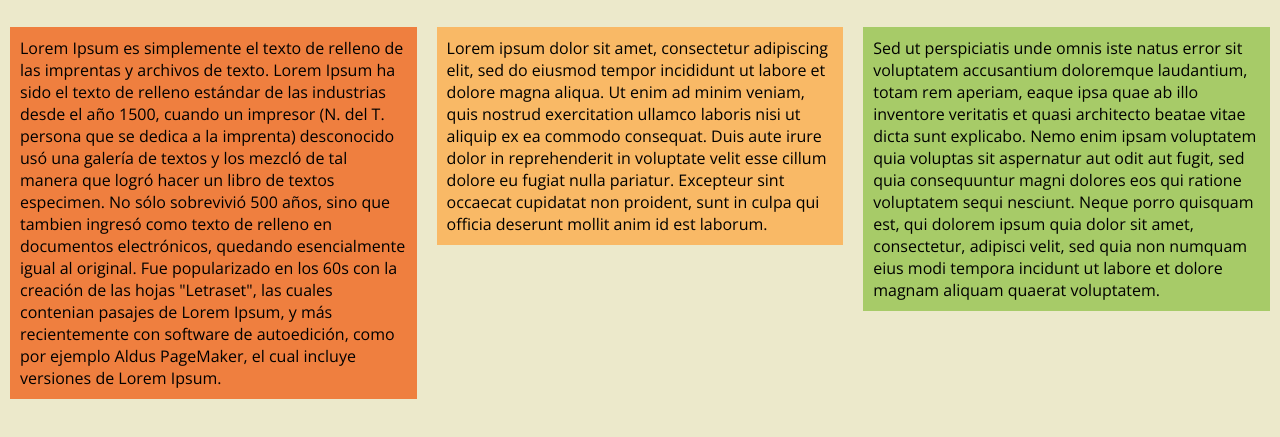
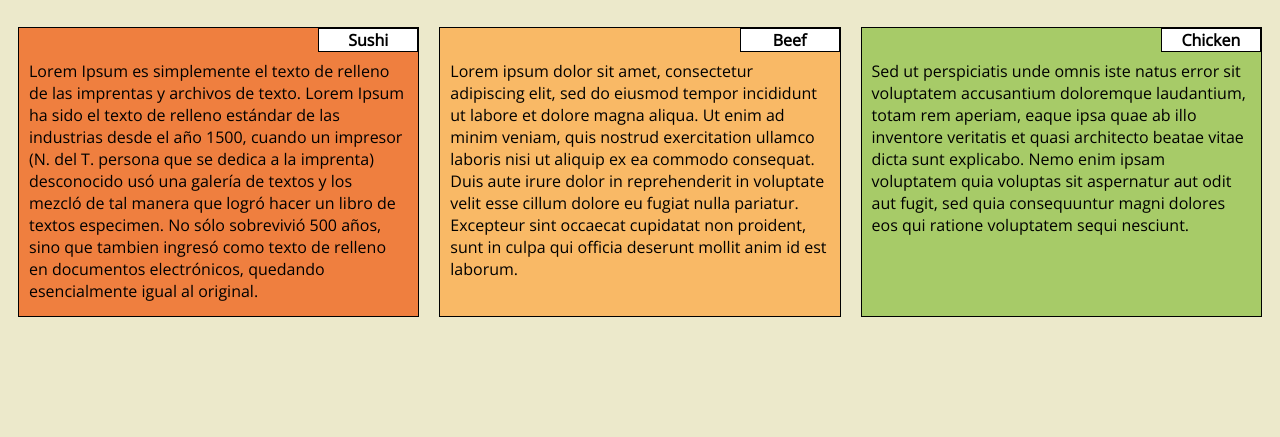
Before and after one commit to ceov95/homeworks, a plain HTML site: page index.html in a window 1280 px wide. Shown: the part 61-498 px from the top of the page. Drawn offline with nearby package versions, Linux system fonts and the light colour scheme.

Commit message:
Latest updates

```diff
--- a/css/style.css
+++ b/css/style.css
@@ -1,6 +1,4 @@
 *{
-	margin: 0;
-	padding: 0;
 	box-sizing: border-box;
 }
 
@@ -18,24 +16,61 @@ h1{
 p{
 	padding: 10px;
 	margin: 10px;
-	clear: left;
+	clear: both;
+	height: 290px;
+	overflow: hidden;
+	position: relative;
+	border: 1px solid black;
+}
+
+.alto{
+	height: 300px;
+	float: left;
 }
 
 #p1{
 	background-color: #ef7f3f;
-	float: left;
-	height: 100%;
 }
 
 #p2{
 	background-color: #f9b966;
-	float: left;
-	height: 100%;
 }
 
 #p3{
 	background-color: #a7cb68;
-	float: left;
+}
+
+#sushi{
+	float: right;
+	position: absolute;
+	top: 0;
+	right: 0;
+	border: 0.5px solid black;
+	width: 100px;
+	text-align: center;
+	background-color: white;
+}
+
+#beef{
+	float: right;
+	position: absolute;
+	top: 0;
+	right: 0;
+	border: 0.5px solid black;
+	width: 100px;
+	text-align: center;
+	background-color: white;
+}
+
+#chicken{
+	float: right;
+	position: absolute;
+	top: 0;
+	right: 0;
+	border: 0.5px solid black;
+	width: 100px;
+	text-align: center;
+	background-color: white;
 }
 
 /* Simple Responsive Framework. */
--- a/index.html
+++ b/index.html
@@ -10,16 +10,18 @@
 <body>
 <h1>Our Menu</h1>
 <div class="row">
-	<div class="col-lg-4 col-md-6">
+	<div class="col-lg-4 col-md-6 alto">
 		<p id="p1">
-			Lorem Ipsum es simplemente el texto de relleno de las imprentas y archivos de texto. Lorem Ipsum ha sido el texto de relleno estándar de las industrias desde el año 1500, cuando un impresor (N. del T. persona que se dedica a la imprenta) desconocido usó una galería de textos y los mezcló de tal manera que logró hacer un libro de textos especimen. No sólo sobrevivió 500 años, sino que tambien ingresó como texto de relleno en documentos electrónicos, quedando esencialmente igual al original. Fue popularizado en los 60s con la creación de las hojas "Letraset", las cuales contenian pasajes de Lorem Ipsum, y más recientemente con software de autoedición, como por ejemplo Aldus PageMaker, el cual incluye versiones de Lorem Ipsum.
+			<span id="sushi"><b>Sushi</b></span><br>Lorem Ipsum es simplemente el texto de relleno de las imprentas y archivos de texto. Lorem Ipsum ha sido el texto de relleno estándar de las industrias desde el año 1500, cuando un impresor (N. del T. persona que se dedica a la imprenta) desconocido usó una galería de textos y los mezcló de tal manera que logró hacer un libro de textos especimen. No sólo sobrevivió 500 años, sino que tambien ingresó como texto de relleno en documentos electrónicos, quedando esencialmente igual al original.
 		</p>
 	</div>
-	<div class="col-lg-4 col-md-6">
-		<p id="p2">Lorem ipsum dolor sit amet, consectetur adipiscing elit, sed do eiusmod tempor incididunt ut labore et dolore magna aliqua. Ut enim ad minim veniam, quis nostrud exercitation ullamco laboris nisi ut aliquip ex ea commodo consequat. Duis aute irure dolor in reprehenderit in voluptate velit esse cillum dolore eu fugiat nulla pariatur. Excepteur sint occaecat cupidatat non proident, sunt in culpa qui officia deserunt mollit anim id est laborum.</p>
+	<div class="col-lg-4 col-md-6 alto">
+		<p id="p2">
+		<span id="beef"><b>Beef</b></span><br>Lorem ipsum dolor sit amet, consectetur adipiscing elit, sed do eiusmod tempor incididunt ut labore et dolore magna aliqua. Ut enim ad minim veniam, quis nostrud exercitation ullamco laboris nisi ut aliquip ex ea commodo consequat. Duis aute irure dolor in reprehenderit in voluptate velit esse cillum dolore eu fugiat nulla pariatur. Excepteur sint occaecat cupidatat non proident, sunt in culpa qui officia deserunt mollit anim id est laborum.</p>
 	</div>
-	<div class="col-lg-4">
-		<p id="p3">Sed ut perspiciatis unde omnis iste natus error sit voluptatem accusantium doloremque laudantium, totam rem aperiam, eaque ipsa quae ab illo inventore veritatis et quasi architecto beatae vitae dicta sunt explicabo. Nemo enim ipsam voluptatem quia voluptas sit aspernatur aut odit aut fugit, sed quia consequuntur magni dolores eos qui ratione voluptatem sequi nesciunt. Neque porro quisquam est, qui dolorem ipsum quia dolor sit amet, consectetur, adipisci velit, sed quia non numquam eius modi tempora incidunt ut labore et dolore magnam aliquam quaerat voluptatem.</p>
+	<div class="col-lg-4 alto">
+		<p id="p3">
+		<span id="chicken"><b>Chicken</b></span><br>Sed ut perspiciatis unde omnis iste natus error sit voluptatem accusantium doloremque laudantium, totam rem aperiam, eaque ipsa quae ab illo inventore veritatis et quasi architecto beatae vitae dicta sunt explicabo. Nemo enim ipsam voluptatem quia voluptas sit aspernatur aut odit aut fugit, sed quia consequuntur magni dolores eos qui ratione voluptatem sequi nesciunt.</p>
 	</div>
 </div>
 </body>
```
